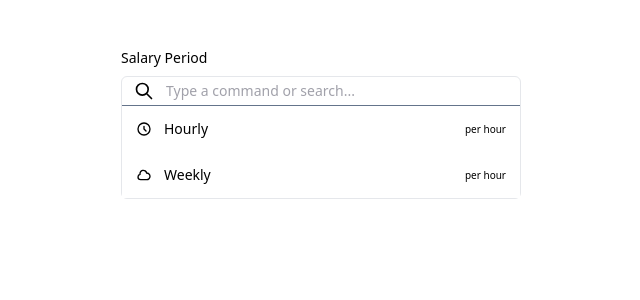
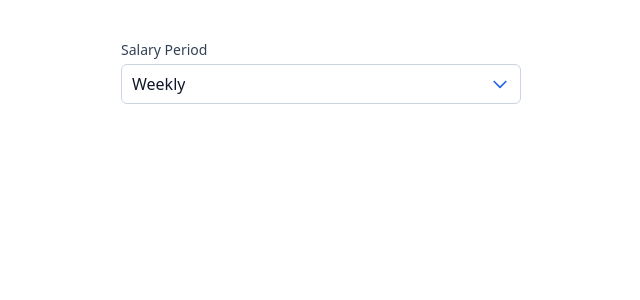
Before and after one commit to aadityarajkumawat/React-dropdown_Dmitry, a Next.js app: page / in a window 1280 px wide. Shown: the top 300 px of the page, without its empty margins (319-959 px from the left). Built offline with nearby package versions, Linux system fonts and the light colour scheme.

Commit message:
cool works great

```diff
--- a/components/FormDropdown.tsx
+++ b/components/FormDropdown.tsx
@@ -9,7 +9,6 @@ import { usePopper } from "react-popper";
 import { Button } from "./Button";
 import { classNames } from "../utils";
 import { FormStyles } from "./FormStyles";
-import { forwardRef } from "react";
 import Fuse from "fuse.js";
 import { CommandGroup } from "./CommandGroup";
 
@@ -35,6 +34,7 @@ export interface FormDropdownProps {
   value?: DropdownItemProps;
   position?: "bottom-start" | "top-start";
   search?: boolean;
+  keyboardTriggeredPalette?: boolean;
 }
 
 export const FormDropdown: FC<FormDropdownProps> = (props) => {
@@ -45,7 +45,7 @@ export const FormDropdown: FC<FormDropdownProps> = (props) => {
   });
 
   // ------FOR COMMAND PALLET------
-  const [isOpen, setIsOpen] = useState(true);
+  const [isOpen, setIsOpen] = useState(!props.keyboardTriggeredPalette);
   const [query, setQuery] = useState("");
 
   const fuse = new Fuse(props.items, { includeScore: true, keys: ["name"] });
@@ -56,6 +56,7 @@ export const FormDropdown: FC<FormDropdownProps> = (props) => {
       : fuse.search(query).map((res) => ({ ...res.item }));
 
   useEffect(() => {
+    if (!props.keyboardTriggeredPalette) return;
     const onKeydown = (e: KeyboardEvent) => {
       if (e.key === "k" && (e.metaKey || e.ctrlKey)) {
         e.preventDefault();
@@ -83,10 +84,12 @@ export const FormDropdown: FC<FormDropdownProps> = (props) => {
     <div className={props.className}>
       {props.search ? (
         <>
-          <div className="my-2">
-            <p className="text-sm">{props.label}</p>
-          </div>
-          <Transition.Root show={true}>
+          {isOpen && (
+            <div className="my-2">
+              <p className="text-sm">{props.label}</p>
+            </div>
+          )}
+          <Transition.Root show={isOpen}>
             <Transition.Child
               as={Fragment}
               enter="transition-opacity duration-100"
--- a/pages/index.tsx
+++ b/pages/index.tsx
@@ -27,8 +27,8 @@ const Home: NextPage = () => {
           name: "Weekly",
           value: "weekly",
         }}
-        search={true}
         disabled={false}
+        keyboardTriggeredPalette={true}
         onChange={() => {}}
       />
     </div>
```
